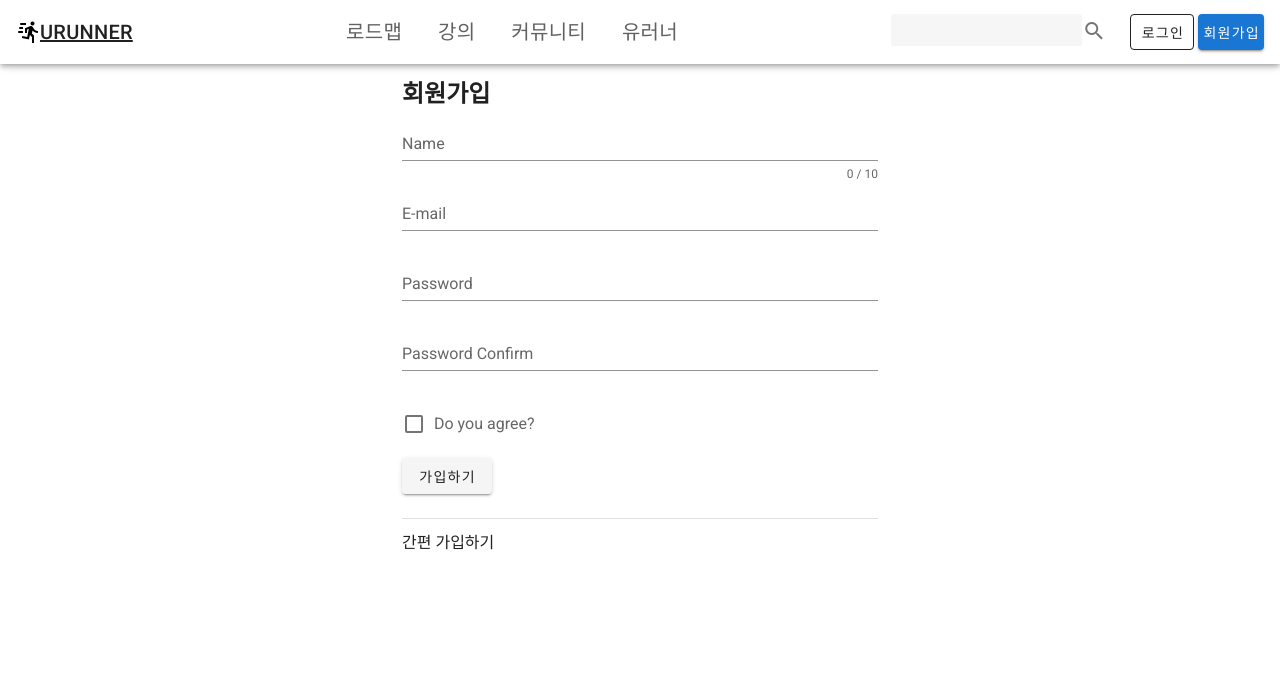
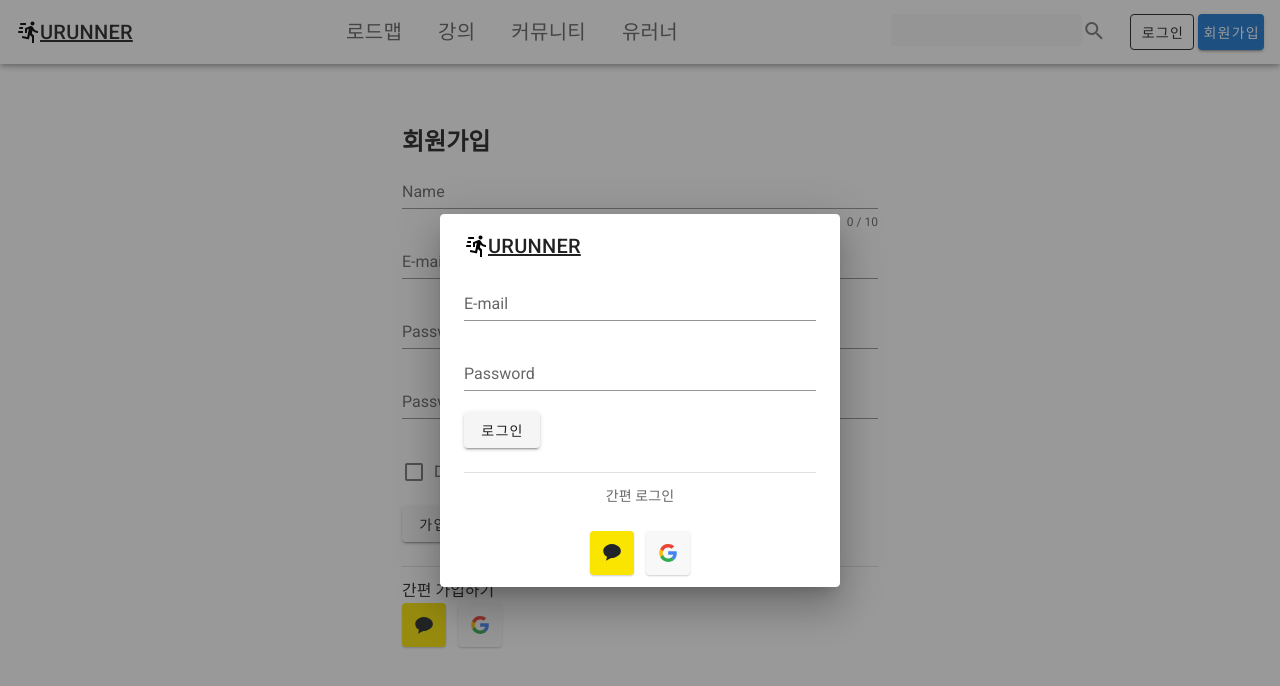
Before and after one commit to wsk0307/URUNNER, a Vue app in the folder frontend/: page /memberRegister in a window 1280 px wide. Both pictures are taken after a click on the button "로그인". Shown: the top 686 px of the page. Built offline with nearby package versions, Linux system fonts and the light colour scheme.

Commit message:
안보미 프론트앤드 로그인 회원가입 페이지 구현 (#9)

```diff
--- a/frontend/src/App.vue
+++ b/frontend/src/App.vue
@@ -1,8 +1,9 @@
 <template>
   <v-app>
-   <urun-header></urun-header>
+   <urun-header @clickLoginBtn="clickLoginBtn"></urun-header>
     <v-main>
       <router-view></router-view>
+      <login-dialog :isLogin="isLogin"></login-dialog>
     </v-main>
     <urun-footer></urun-footer>
   </v-app>
@@ -11,12 +12,24 @@
 <script>
 import UrunHeader from '../src/components/UrunHeader.vue'
 import UrunFooter from '../src/components/UrunFooter.vue'
+import LoginDialog from '../src/components/LoginDialog.vue'
 export default {
   name: 'App',
   components: {
     UrunHeader,
-    UrunFooter
+    UrunFooter,
+    LoginDialog,
   },
+  data() {
+    return {
+      isLogin: false
+    }
+  },
+  methods: {
+    clickLoginBtn() {
+      this.isLogin = !this.isLogin
+    }
+  }
 };
 </script>
 
--- a/frontend/src/components/LoginDialog.vue
+++ b/frontend/src/components/LoginDialog.vue
@@ -0,0 +1,85 @@
+<template>
+  <v-dialog v-model="isLogin" class="mx-auto" max-width="400">
+   <v-card>
+    <v-card-title>
+      <div class="d-flex" id="logo">
+          <v-icon color="black">mdi-run-fast</v-icon>
+          <p class="d-inline text-h6 ma-0 text-decoration-underline">URUNNER</p>
+      </div>
+    </v-card-title>
+    <v-card-text class="pb-0">
+        <v-text-field
+          label="E-mail"
+          required
+        ></v-text-field>
+        <v-text-field
+          label="Password"
+          required
+          type="password"
+        ></v-text-field>
+         <v-btn
+          class="mb-3 "
+          @click="submit"
+        >
+          로그인
+        </v-btn>
+        <v-divider class="my-3"></v-divider>
+        <p class="text-center">간편 로그인</p>
+    </v-card-text>
+    <v-card-actions class="pb-3">
+        <div class="social__signup-buttons">
+         <button class="social__button social__button--Kakao e-social-sign-up" data-provider="Kakao" data-link="https://kauth.kakao.com/oauth/authorize?response_type=code&amp;client_id=0de1184063abadc9cef9dbf417c567a5&amp;redirect_uri=https%3A%2F%2Fwww.inflearn.com%2Fauth%2Fkakao&amp;scope=profile%2Caccount_email%2Cbirthday%2Cbirthyear%2Cphone_number%2Cage_range%2Cgender">
+          <svg width="18px" xmlns="http://www.w3.org/2000/svg" height="17" viewBox="0 0 18 17"><g transform="translate(0.000000,17.000000) scale(0.100000,-0.100000)" stroke="none"><path fill="#212529" d="M38 154 c-15 -8 -30 -25 -34 -38 -6 -26 10 -66 27 -66 7 0 9 -10 5 -26 -7 -25 -6 -25 16 -10 12 9 31 16 41 16 29 0 75 28 82 50 10 31 -3 59 -35 75 -36 19 -67 18 -102 -1z"></path></g></svg>
+         </button>
+         <button class="social__button social__button--Google e-social-sign-up" data-provider="Google" data-link="https://accounts.google.com/o/oauth2/v2/auth?access_type=offline&amp;prompt=consent&amp;scope=https%3A%2F%2Fwww.googleapis.com%2Fauth%2Fuserinfo.email%20https%3A%2F%2Fwww.googleapis.com%2Fauth%2Fuserinfo.profile&amp;response_type=code&amp;client_id=887875630717-ror9t8ig4obhvokdij07eoochpqbu5kf.apps.googleusercontent.com&amp;redirect_uri=https%3A%2F%2Fwww.inflearn.com%2Fauth%2Fgoogle">
+           <svg xmlns="http://www.w3.org/2000/svg" width="18" height="18" fill="none" viewBox="0 0 18 18"><path fill="#4285F4" d="M17.785 9.169c0-.738-.06-1.276-.189-1.834h-8.42v3.328h4.942c-.1.828-.638 2.073-1.834 2.91l-.016.112 2.662 2.063.185.018c1.694-1.565 2.67-3.867 2.67-6.597z"></path><path fill="#34A853" d="M9.175 17.938c2.422 0 4.455-.797 5.94-2.172l-2.83-2.193c-.758.528-1.774.897-3.11.897-2.372 0-4.385-1.564-5.102-3.727l-.105.01-2.769 2.142-.036.1c1.475 2.93 4.504 4.943 8.012 4.943z"></path><path fill="#FBBC05" d="M4.073 10.743c-.19-.558-.3-1.156-.3-1.774 0-.618.11-1.216.29-1.774l-.005-.119L1.254 4.9l-.091.044C.555 6.159.206 7.524.206 8.969c0 1.445.349 2.81.957 4.026l2.91-2.252z"></path><path fill="#EB4335" d="M9.175 3.468c1.684 0 2.82.728 3.468 1.335l2.531-2.471C13.62.887 11.598 0 9.175 0 5.667 0 2.638 2.013 1.163 4.943l2.9 2.252c.727-2.162 2.74-3.727 5.112-3.727z"></path></svg>
+         </button>
+        </div>
+    </v-card-actions>
+  </v-card>
+  </v-dialog>
+</template>
+
+<script>
+export default {
+  props: {
+    isLogin: {
+      type: Boolean,
+      required: true
+    }
+  }
+
+}
+</script>
+
+<style scoped>
+
+.social__button--Kakao {
+    background-color: #fae500;
+}
+.social__button--Google {
+    background-color: #f8f8f8;
+}
+.social__button {
+    display: flex;
+    justify-content: center;
+    align-items: center;
+    width: 44px;
+    height: 44px;
+    border: 0;
+    border-radius: 4px;
+    box-shadow: 0 1px 2px 0 rgb(0 0 0 / 20%);
+    cursor: pointer;
+}
+.social__signup-buttons {
+    display: flex;
+    -moz-column-gap: 12px;
+    column-gap: 12px;
+    margin: auto;
+}
+
+body {
+  width: 100vw;
+  height: 100vh;
+}
+</style>>
--- a/frontend/src/components/MemberRegisterForm.vue
+++ b/frontend/src/components/MemberRegisterForm.vue
@@ -1,6 +1,6 @@
 <template>
   <v-container style="max-width: 500px;">
-      <form>
+      <form style="margin-top: 3rem;">
         <h2>회원가입</h2>
         <v-text-field
           v-model="name"
@@ -24,19 +24,19 @@
           :error-messages="passwordErrors"
           label="Password"
           required
-          password
+          type="password"
           @input="$v.password.$touch()"
           @blur="$v.password.$touch()"
         ></v-text-field>
 
         <v-text-field
           v-model="confirmPassword"
-          :error-messages="passwordErrors"
+          :error-messages="passwordConfirmErrors"
           label="Password Confirm"
           required
-          password
-          @input="$v.password.$touch()"
-          @blur="$v.password.$touch()"
+          type="password"
+          @input="$v.confirmPassword.$touch()"
+          @blur="$v.confirmPassword.$touch()"
         ></v-text-field>
 
         <v-checkbox
@@ -58,8 +58,13 @@
 
         <v-divider class="my-3"></v-divider>
         <span>간편 가입하기</span>
-        <div>
-
+        <div class="social__signup-buttons">
+         <button class="social__button social__button--Kakao e-social-sign-up" data-provider="Kakao" data-link="https://kauth.kakao.com/oauth/authorize?response_type=code&amp;client_id=0de1184063abadc9cef9dbf417c567a5&amp;redirect_uri=https%3A%2F%2Fwww.inflearn.com%2Fauth%2Fkakao&amp;scope=profile%2Caccount_email%2Cbirthday%2Cbirthyear%2Cphone_number%2Cage_range%2Cgender">
+          <svg width="18px" xmlns="http://www.w3.org/2000/svg" height="17" viewBox="0 0 18 17"><g transform="translate(0.000000,17.000000) scale(0.100000,-0.100000)" stroke="none"><path fill="#212529" d="M38 154 c-15 -8 -30 -25 -34 -38 -6 -26 10 -66 27 -66 7 0 9 -10 5 -26 -7 -25 -6 -25 16 -10 12 9 31 16 41 16 29 0 75 28 82 50 10 31 -3 59 -35 75 -36 19 -67 18 -102 -1z"></path></g></svg>
+         </button>
+         <button class="social__button social__button--Google e-social-sign-up" data-provider="Google" data-link="https://accounts.google.com/o/oauth2/v2/auth?access_type=offline&amp;prompt=consent&amp;scope=https%3A%2F%2Fwww.googleapis.com%2Fauth%2Fuserinfo.email%20https%3A%2F%2Fwww.googleapis.com%2Fauth%2Fuserinfo.profile&amp;response_type=code&amp;client_id=887875630717-ror9t8ig4obhvokdij07eoochpqbu5kf.apps.googleusercontent.com&amp;redirect_uri=https%3A%2F%2Fwww.inflearn.com%2Fauth%2Fgoogle">
+           <svg xmlns="http://www.w3.org/2000/svg" width="18" height="18" fill="none" viewBox="0 0 18 18"><path fill="#4285F4" d="M17.785 9.169c0-.738-.06-1.276-.189-1.834h-8.42v3.328h4.942c-.1.828-.638 2.073-1.834 2.91l-.016.112 2.662 2.063.185.018c1.694-1.565 2.67-3.867 2.67-6.597z"></path><path fill="#34A853" d="M9.175 17.938c2.422 0 4.455-.797 5.94-2.172l-2.83-2.193c-.758.528-1.774.897-3.11.897-2.372 0-4.385-1.564-5.102-3.727l-.105.01-2.769 2.142-.036.1c1.475 2.93 4.504 4.943 8.012 4.943z"></path><path fill="#FBBC05" d="M4.073 10.743c-.19-.558-.3-1.156-.3-1.774 0-.618.11-1.216.29-1.774l-.005-.119L1.254 4.9l-.091.044C.555 6.159.206 7.524.206 8.969c0 1.445.349 2.81.957 4.026l2.91-2.252z"></path><path fill="#EB4335" d="M9.175 3.468c1.684 0 2.82.728 3.468 1.335l2.531-2.471C13.62.887 11.598 0 9.175 0 5.667 0 2.638 2.013 1.163 4.943l2.9 2.252c.727-2.162 2.74-3.727 5.112-3.727z"></path></svg>
+         </button>
         </div>
     </form>
   </v-container>
@@ -116,8 +121,16 @@
       passwordErrors () {
         const errors = []
         if (!this.$v.password.$dirty) return errors
-        !this.$v.email.email && errors.push('Must be valid e-mail')
-        !this.$v.email.required && errors.push('E-mail is required')
+        !this.$v.password.maxLength && errors.push('Must be valid Password (8~32)')
+        !this.$v.password.minLength && errors.push('Must be valid Password (8~32)')
+        !this.$v.password.required && errors.push('Password is required')
+        return errors
+      },
+      passwordConfirmErrors () {
+        const errors = []
+        if (!this.$v.password.$dirty) return errors
+        !this.$v.confirmPassword.sameAsPassword && errors.push('password does not match confirm password')
+        !this.$v.password.required && errors.push('Password is required')
         return errors
       },
     },
@@ -125,11 +138,36 @@
     methods: {
       submit () {
         this.$v.$touch()
+        alert('submit')
       },
     },
   }
 </script>
 
-<style>
+<style scoped>
 
-</style>
+.social__button--Kakao {
+    background-color: #fae500;
+}
+.social__button--Google {
+    background-color: #f8f8f8;
+}
+.social__button {
+    display: flex;
+    justify-content: center;
+    align-items: center;
+    width: 44px;
+    height: 44px;
+    border: 0;
+    border-radius: 4px;
+    box-shadow: 0 1px 2px 0 rgb(0 0 0 / 20%);
+    cursor: pointer;
+}
+.social__signup-buttons {
+    display: flex;
+    -moz-column-gap: 12px;
+    column-gap: 12px;
+    margin: auto;
+}
+
+</style>>
--- a/frontend/src/components/UrunHeader.vue
+++ b/frontend/src/components/UrunHeader.vue
@@ -18,7 +18,7 @@
                         <v-icon>mdi-magnify</v-icon>
                     </div>
                     <div class="d-flex">
-                        <v-btn outlined="outlined" class="mr-1 pa-1">로그인</v-btn>
+                        <v-btn outlined="outlined" class="mr-1 pa-1" @click="clickLoginBtn">로그인</v-btn>
                         <v-btn class="primary pa-1" @click="goToMemberRegisterPage">회원가입</v-btn>
                     </div>
             </div>
@@ -52,6 +52,12 @@
 
 <script>
     export default {
+      props: {
+        isLogin: {
+          type: Boolean,
+          required: true
+        }
+      },
         data: () => ({
             drawer: false,
             items: [
@@ -60,11 +66,14 @@
                 }, {
                     title: '언어'
                 }
-            ]
+            ],
         }),
         methods: {
           goToMemberRegisterPage() {
             this.$router.push('/memberRegister')
+          },
+          clickLoginBtn() {
+            this.$emit('clickLoginBtn')
           }
         }
     }
```
